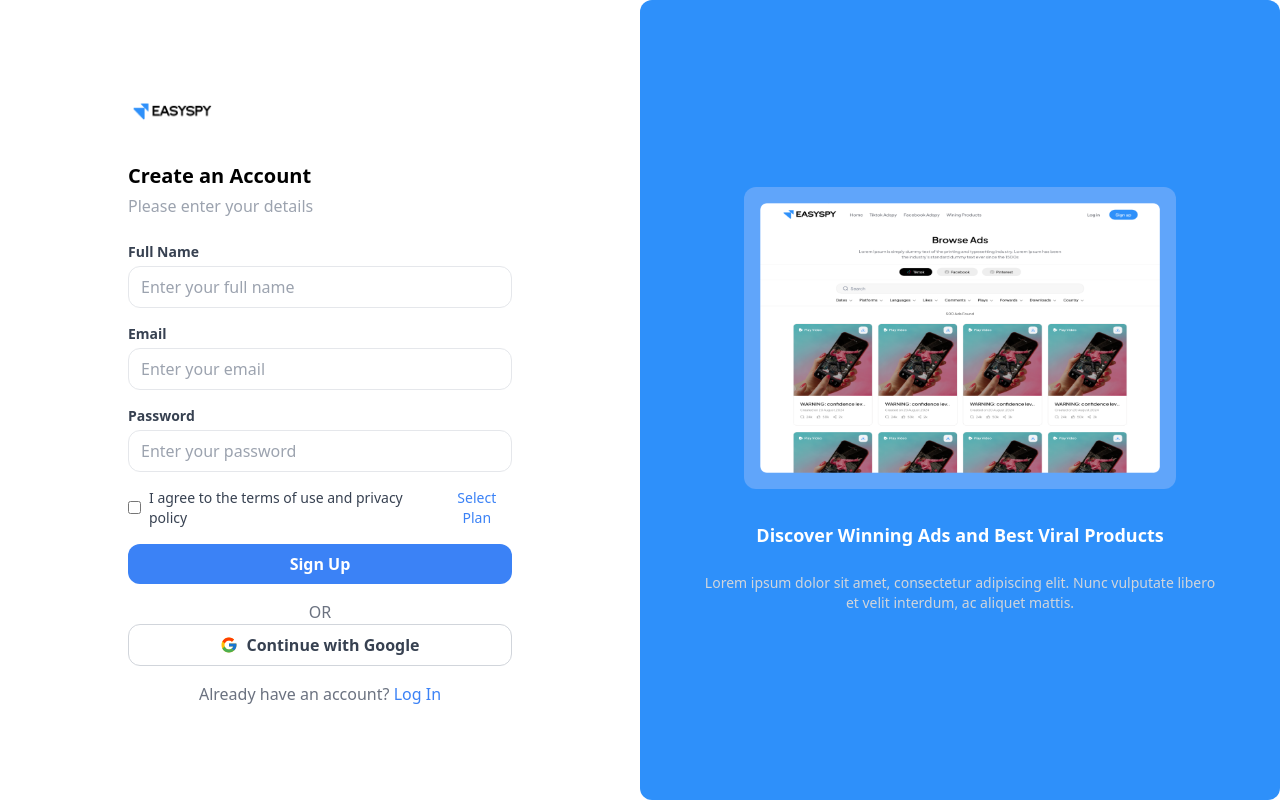
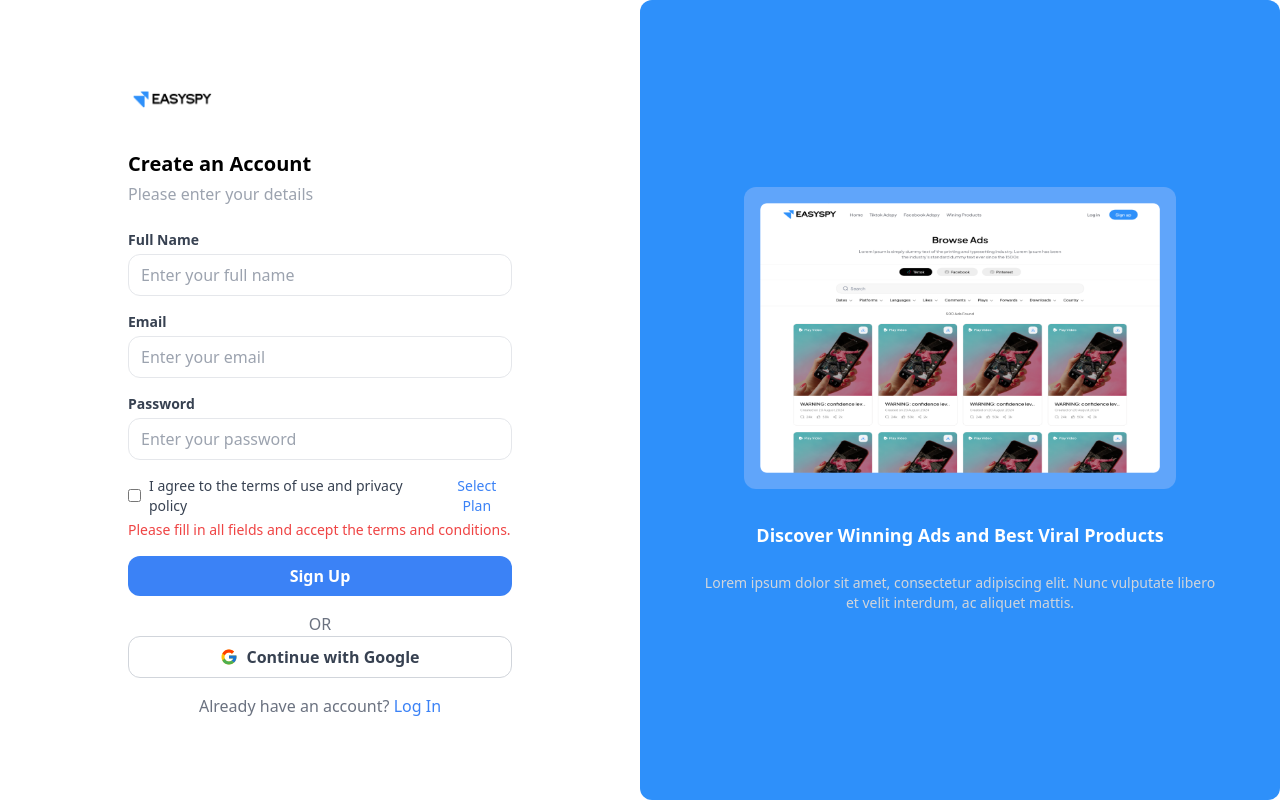
Before and after one commit to Nouman-algo/adspy, a Next.js app: page /auth/sign-up in a window 1280 px wide. Both pictures are taken after a click on the button "Select Plan". Built offline with nearby package versions, Linux system fonts and the light colour scheme.

Commit message:
validaton

```diff
--- a/app/auth/sign-up/page.tsx
+++ b/app/auth/sign-up/page.tsx
@@ -14,6 +14,7 @@
     selectedPackage: ""
   });
   const [error, setError] = useState<string | null>(null);
+  const [selectPlanError, setSelectPlanError] = useState<string | null>(null); // State for select plan validation
   const [isLoading, setIsLoading] = useState(false);
 
   // Load data from localStorage when the component is mounted
@@ -32,6 +33,7 @@
       ...formData,
       [e.target.name]: e.target.value,
     });
+    setSelectPlanError(null); // Clear select plan error when input changes
   };
 
   const handleSubmit = async (e: any) => {
@@ -72,7 +74,7 @@
       localStorage.setItem("userCredentials", JSON.stringify(formData));
       window.location.href = "/pricing";  // Redirect to pricing page
     } else {
-      alert("Please fill in all fields and accept the terms and conditions.");
+      setSelectPlanError("Please fill in all fields and accept the terms and conditions."); // Set validation error
     }
   };
 
@@ -164,6 +166,7 @@
           {isLoading && <p className="text-gray-500 text-sm">Registering...</p>}
 
           {/* Checkbox and Select Plan */}
+          <div className="flex flex-col">
             <div className="flex items-center justify-between">
               <div className="flex items-center">
                 <input
@@ -185,6 +188,12 @@
               >
                 Select Plan
               </button>
+            </div>
+
+            {/* Show validation error */}
+            {selectPlanError && (
+              <span className="text-red-500 text-sm mt-1">{selectPlanError}</span>
+            )}
           </div>
 
           {/* Submit Button */}
```
Lines whose indentation alone changed are shown as unchanged.
